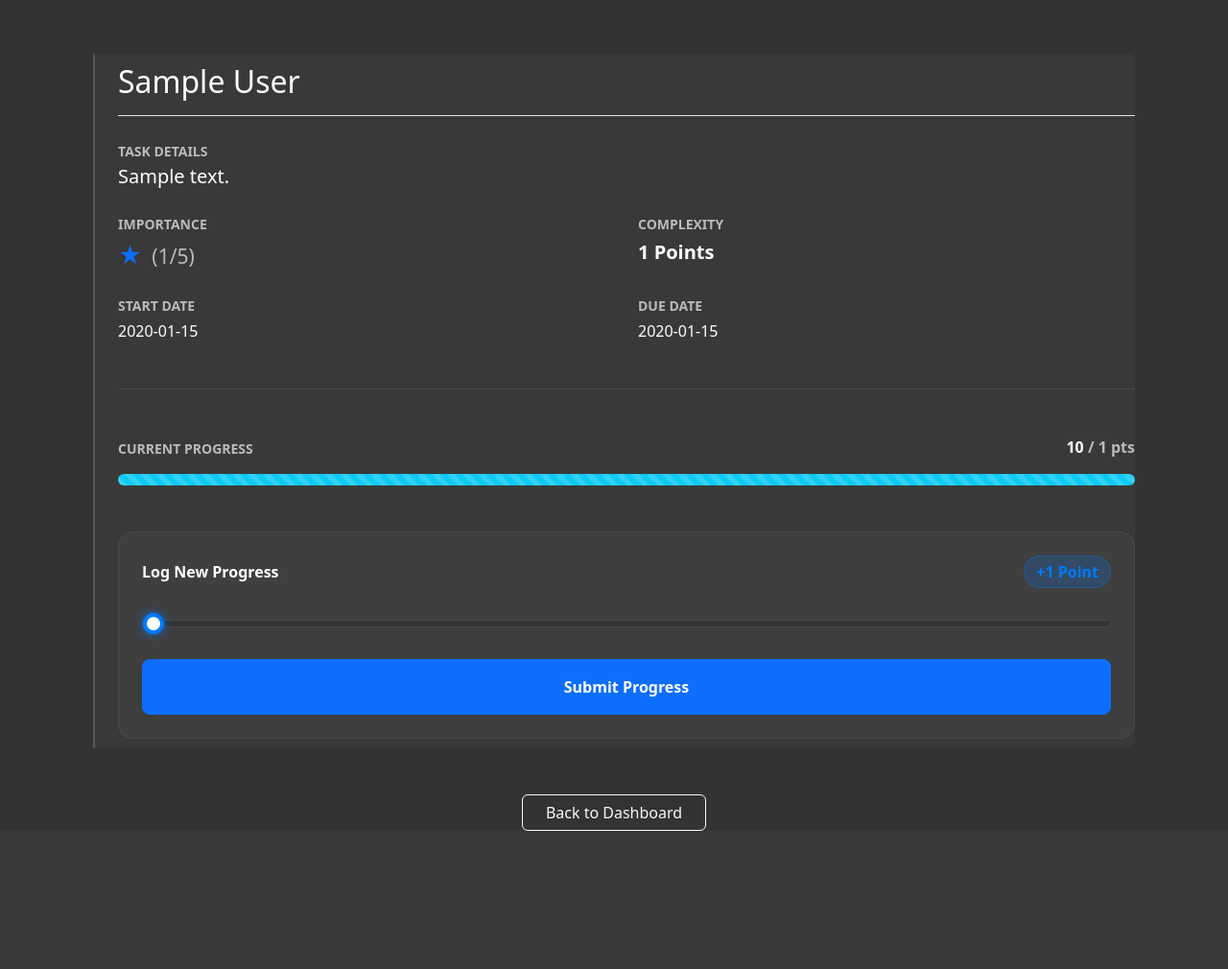
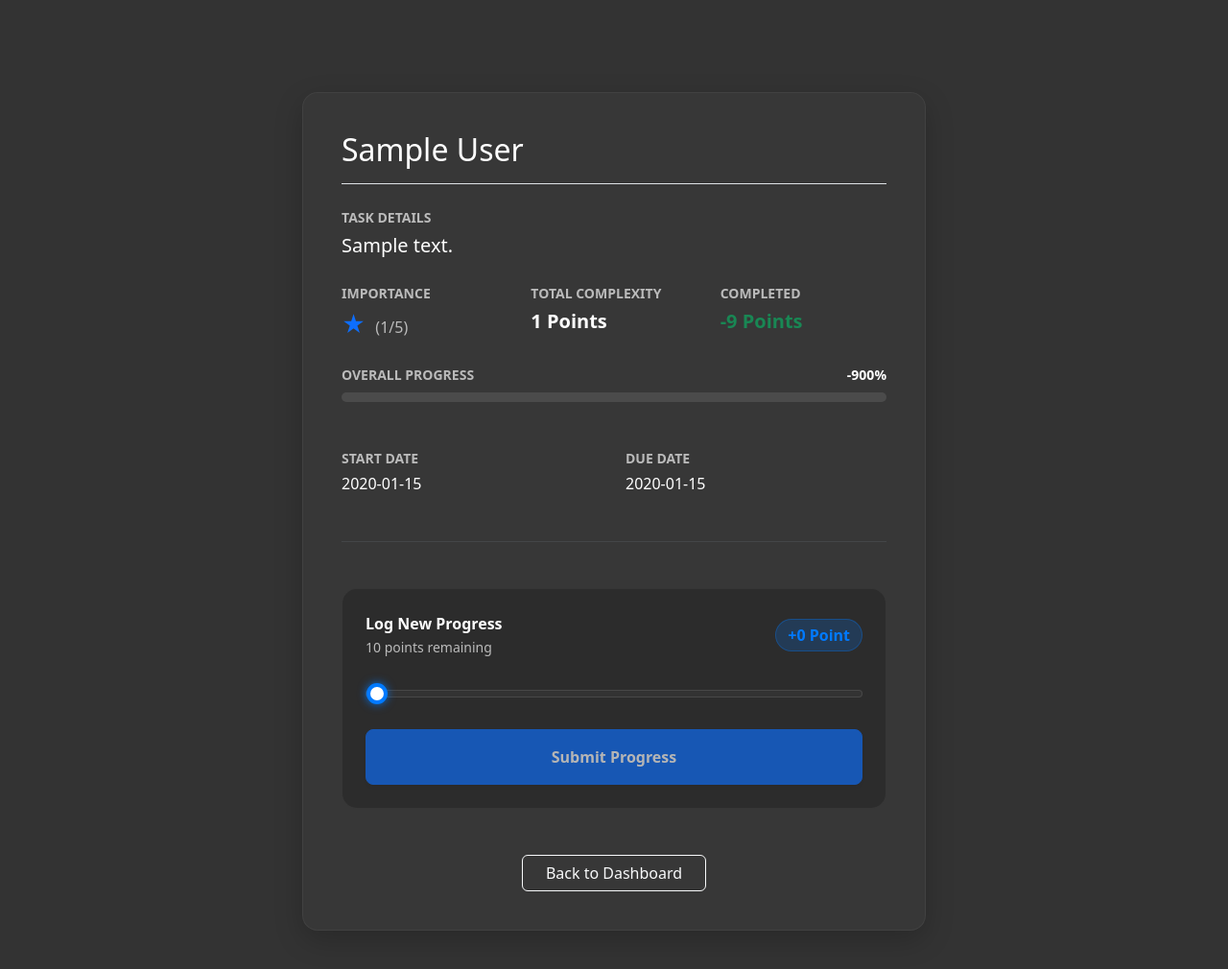
Before and after one commit to bztt282tbz-sys/focus_app, a Flask app: template templates/task_detail.html in a window 1280 px wide. Shown: the part 56-1066 px from the top of the page at 96% size. Before the commit the page ends 922 px from the top, so only its background shows below. Run offline with Flask 3, Linux system fonts and the light colour scheme; tables that the repository leaves empty hold one stand-in row (values such as "Sample post"); the template is opened without the code that fills it: values that come from a table or form of the project are taken from there, most other values are stand-ins (such as "Sample title", 1, 10 or a date in 2020).

Commit message:
fine task view

```diff
--- a/static/css/style.css
+++ b/static/css/style.css
@@ -258,3 +258,67 @@ min-height: 50px;
     font-weight: bold;
     border: 1px solid rgba(0, 122, 255, 0.3);
 }
+
+ .task-detail-card {
+            width: 100%;
+            max-width: 650px; /* Constrains the width to prevent huge gaps */
+            margin: 40px auto; /* Centers the card horizontally */
+            background: rgba(255, 255, 255, 0.02); /* Subtle card background */
+            border: 1px solid rgba(255, 255, 255, 0.05);
+            border-radius: 16px;
+            padding: 40px;
+            box-shadow: 0 10px 30px rgba(0, 0, 0, 0.2);
+        }
+
+        /* Premium Slider Styling */
+        .premium-slider {
+            -webkit-appearance: none;
+            appearance: none;
+            width: 100%;
+            height: 8px;
+            border-radius: 10px;
+            background: #333;
+            outline: none;
+            cursor: pointer;
+            margin: 25px 0;
+            border: 1px solid rgba(255, 255, 255, 0.1);
+        }
+
+        .premium-slider::-webkit-slider-thumb {
+            -webkit-appearance: none;
+            appearance: none;
+            width: 22px;
+            height: 22px;
+            border-radius: 50%;
+            background: #ffffff;
+            border: 4px solid #007aff;
+            box-shadow: 0 0 10px rgba(0, 122, 255, 0.8);
+            transition: transform 0.2s ease, box-shadow 0.2s ease;
+        }
+
+        .premium-slider::-moz-range-thumb {
+            width: 18px;
+            height: 18px;
+            border-radius: 50%;
+            background: #ffffff;
+            border: 4px solid #007aff;
+            box-shadow: 0 0 10px rgba(0, 122, 255, 0.8);
+            transition: transform 0.2s ease;
+        }
+
+        .premium-slider:active::-webkit-slider-thumb {
+            transform: scale(1.2);
+        }
+
+        .points-display-badge {
+            background: rgba(0, 122, 255, 0.2);
+            color: #007aff;
+            padding: 4px 12px;
+            border-radius: 20px;
+            font-weight: bold;
+            border: 1px solid rgba(0, 122, 255, 0.3);
+        }
+
+        .premium-slider {
+            background: linear-gradient(to right, #007aff 0%, #333 0%);
+        }
--- a/templates/task_detail.html
+++ b/templates/task_detail.html
@@ -1,98 +1,53 @@
-<!DOCTYPE html>
-<html lang="en">
-<head>
-    <meta charset="UTF-8">
-    <meta name="viewport" content="width=device-width, initial-scale=1.0">
-    <title>{{ task.label }} - Details</title>
-    <style>
-        /* Premium Slider Styling */
-        .premium-slider {
-            -webkit-appearance: none;
-            appearance: none;
-            width: 100%;
-            height: 8px;
-            border-radius: 10px;
-            background: #333; /* Fallback */
-            outline: none;
-            cursor: pointer;
-            margin: 25px 0;
-            border: 1px solid rgba(255, 255, 255, 0.1);
-        }
-
-        .premium-slider::-webkit-slider-thumb {
-            -webkit-appearance: none;
-            appearance: none;
-            width: 22px;
-            height: 22px;
-            border-radius: 50%;
-            background: #ffffff;
-            border: 4px solid #007aff;
-            box-shadow: 0 0 10px rgba(0, 122, 255, 0.8);
-            transition: transform 0.2s ease, box-shadow 0.2s ease;
-        }
-
-        .premium-slider::-moz-range-thumb {
-            width: 18px;
-            height: 18px;
-            border-radius: 50%;
-            background: #ffffff;
-            border: 4px solid #007aff;
-            box-shadow: 0 0 10px rgba(0, 122, 255, 0.8);
-            transition: transform 0.2s ease;
-        }
-
-        .premium-slider:active::-webkit-slider-thumb {
-            transform: scale(1.2);
-        }
-
-        .points-display-badge {
-            background: rgba(0, 122, 255, 0.2);
-            color: #007aff;
-            padding: 4px 12px;
-            border-radius: 20px;
-            font-weight: bold;
-            border: 1px solid rgba(0, 122, 255, 0.3);
-        }
-
-        /* Support for the "Fill" effect on the left side of the thumb */
-        .premium-slider {
-            background: linear-gradient(to right, #007aff 0%, #333 0%);
-        }
-    </style>
-</head>
-<body>
 {% extends "base.html" %}
     {% block content %}
-    <div class="centered-content">
-        <div class="content-body text-start">
-            <div class="feature-item mb-4">
+    <div class="container">
+        <div class="task-detail-card text-start">
             <h2 class="text-white border-bottom pb-3 mb-4">{{ task.label }}</h2>
 
             <div class="mb-4">
-                    <label class="text-muted small text-uppercase fw-bold ls-1">Task Details</label>
+                <label class="text-muted small text-uppercase fw-bold ls-1 d-block mb-1">Task Details</label>
                 <p class="text-white fs-5">{{ task.comment or 'No description provided.' }}</p>
             </div>
 
             <div class="row g-4 mb-4">
-                    <div class="col-6">
+                <div class="col-sm-4">
                     <label class="text-muted small text-uppercase fw-bold ls-1 d-block mb-1">Importance</label>
                     <div class="text-primary fs-4">
                         {% for i in range(task.importance) %}★{% endfor %}
-                            <span class="text-muted small ms-1">({{ task.importance }}/5)</span>
+                        <span class="text-muted small fs-6 ms-1 align-middle">({{ task.importance }}/5)</span>
                     </div>
                 </div>
-                    <div class="col-6">
-                        <label class="text-muted small text-uppercase fw-bold ls-1 d-block mb-1">Complexity</label>
+                <div class="col-sm-4">
+                    <label class="text-muted small text-uppercase fw-bold ls-1 d-block mb-1">Total Complexity</label>
                     <p class="text-white fw-bold fs-5 mb-0">{{ task.complexity }} Points</p>
+                </div>
+                <div class="col-sm-4">
+                    <label class="text-muted small text-uppercase fw-bold ls-1 d-block mb-1">Completed</label>
+                    <p class="text-success fw-bold fs-5 mb-0">{{ task.complexity - remaining_points }} Points</p>
+                </div>
+            </div>
+
+            <div class="mb-5">
+                <div class="d-flex justify-content-between align-items-end mb-2">
+                    <label class="text-muted small text-uppercase fw-bold ls-1">Overall Progress</label>
+                    <span class="text-white small fw-bold">{{ ((task.complexity - remaining_points) / task.complexity * 100)|round|int }}%</span>
+                </div>
+                <div class="progress" style="height: 10px; background-color: rgba(255,255,255,0.1); border-radius: 5px;">
+                    <div class="progress-bar bg-success" role="progressbar"
+                         style="width: {{ (task.complexity - remaining_points) / task.complexity * 100 }}%;"
+                         aria-valuenow="{{ task.complexity - remaining_points }}"
+                         aria-valuemin="0"
+                         aria-valuemax="{{ task.complexity }}">
+                    </div>
                 </div>
             </div>
 
             <div class="row g-4 mb-4">
-                    <div class="col-6">
+                <div class="col-sm-6">
                     <label class="text-muted small text-uppercase fw-bold ls-1 d-block mb-1">Start Date</label>
                     <p class="text-white mb-0">{{ task.date_start.strftime('%Y-%m-%d') }}</p>
                 </div>
-                    <div class="col-6">
+                <div class="col-sm-6">
                     <label class="text-muted small text-uppercase fw-bold ls-1 d-block mb-1">Due Date</label>
                     <p class="text-white mb-0">{{ task.date_due.strftime('%Y-%m-%d') if task.date_due else 'Flexible' }}</p>
                 </div>
@@ -101,38 +56,31 @@
             <hr class="my-5 border-secondary opacity-25">
 
             <div class="progress-section">
-                    <div class="d-flex justify-content-between align-items-end mb-3">
-                        <label class="text-muted small text-uppercase fw-bold ls-1">Current Progress</label>
-                        <span class="text-white fw-bold">{{ completed_points }} <span class="text-muted">/ {{ task.complexity }} pts</span></span>
+                {% if remaining_points > 0 %}
+                <form action="{{ url_for('log_task_progress', task_id=task.id) }}" method="POST" class="p-4 rounded-4" style="background: rgba(0,0,0,0.2); border: 1px solid rgba(255,255,255,0.05);">
+                    <div class="d-flex justify-content-between align-items-center mb-2">
+                        <div>
+                            <label class="text-white fw-bold mb-0 d-block">Log New Progress</label>
+                            <small class="text-muted">{{ remaining_points }} points remaining</small>
                         </div>
-                    <div class="progress bg-dark mb-5" style="height: 12px; border-radius: 10px;">
-                        <div class="progress-bar progress-bar-striped progress-bar-animated bg-info"
-                             role="progressbar"
-                             style="width: {{ (completed_points / task.complexity * 100)|round|int }}%">
-                        </div>
-                    </div>
-
-                    {% if remaining_points > 0 %}
-                    <form action="{{ url_for('log_task_progress', task_id=task.id) }}" method="POST" class="mt-4 p-4 rounded-4" style="background: rgba(255,255,255,0.03); border: 1px solid rgba(255,255,255,0.05);">
-                        <div class="d-flex justify-content-between align-items-center mb-2">
-                            <label class="text-white fw-bold">Log New Progress</label>
-                            <span class="points-display-badge">+<span id="points-display">1</span> Point</span>
+                        <span class="points-display-badge">+<span id="points-display">0</span> Point</span>
                     </div>
                     <input type="range"
                         class="premium-slider"
                         id="points-slider"
                         name="points"
-                               min="1"
+                        min="0"
                         max="{{ remaining_points }}"
-                               value="1">
-                        <button type="submit" class="btn btn-primary w-100 fw-bold py-3 mt-2 rounded-3 shadow-sm">Submit Progress</button>
+                        value="0">
+                    <button type="submit" id="submit-btn" class="btn btn-primary w-100 fw-bold py-3 mt-2 rounded-3 shadow-sm" disabled>
+                        Submit Progress
+                    </button>
                 </form>
                 {% else %}
                 <div class="alert alert-success text-center fw-bold rounded-3">
                     ✓ This task is fully completed!
                 </div>
                 {% endif %}
-                </div>
             </div>
 
             <div class="actions mt-5 text-center">
@@ -145,26 +93,28 @@
 document.addEventListener('DOMContentLoaded', function() {
     const slider = document.getElementById('points-slider');
     const display = document.getElementById('points-display');
+    const submitBtn = document.getElementById('submit-btn');
 
     function updateSlider() {
         if (!slider) return;
-            const val = slider.value;
-            const min = slider.min ? slider.min : 0;
-            const max = slider.max ? slider.max : 100;
-            const newVal = Number(((val - min) * 100) / (max - min));
+
+        const val = parseInt(slider.value);
+        const min = slider.min ? parseFloat(slider.min) : 0;
+        const max = slider.max ? parseFloat(slider.max) : 100;
+        const percent = ((val - min) * 100) / (max - min);
 
         if (display) display.textContent = val;
+        slider.style.background = `linear-gradient(to right, #007aff ${percent}%, #333 ${percent}%)`;
 
-            // Updates the blue fill effect
-            slider.style.background = `linear-gradient(to right, #007aff ${newVal}%, #333 ${newVal}%)`;
+        if (submitBtn) {
+            submitBtn.disabled = (val === 0);
+        }
     }
 
     if (slider) {
         slider.addEventListener('input', updateSlider);
-            updateSlider(); // Initial call to set background on load
+        updateSlider();
     }
 });
 </script>
     {% endblock %}
-</body>
-</html>
```
Also changed, not shown: ai.txt (added, +141 -0 lines). Lines whose indentation alone changed are shown as unchanged.
